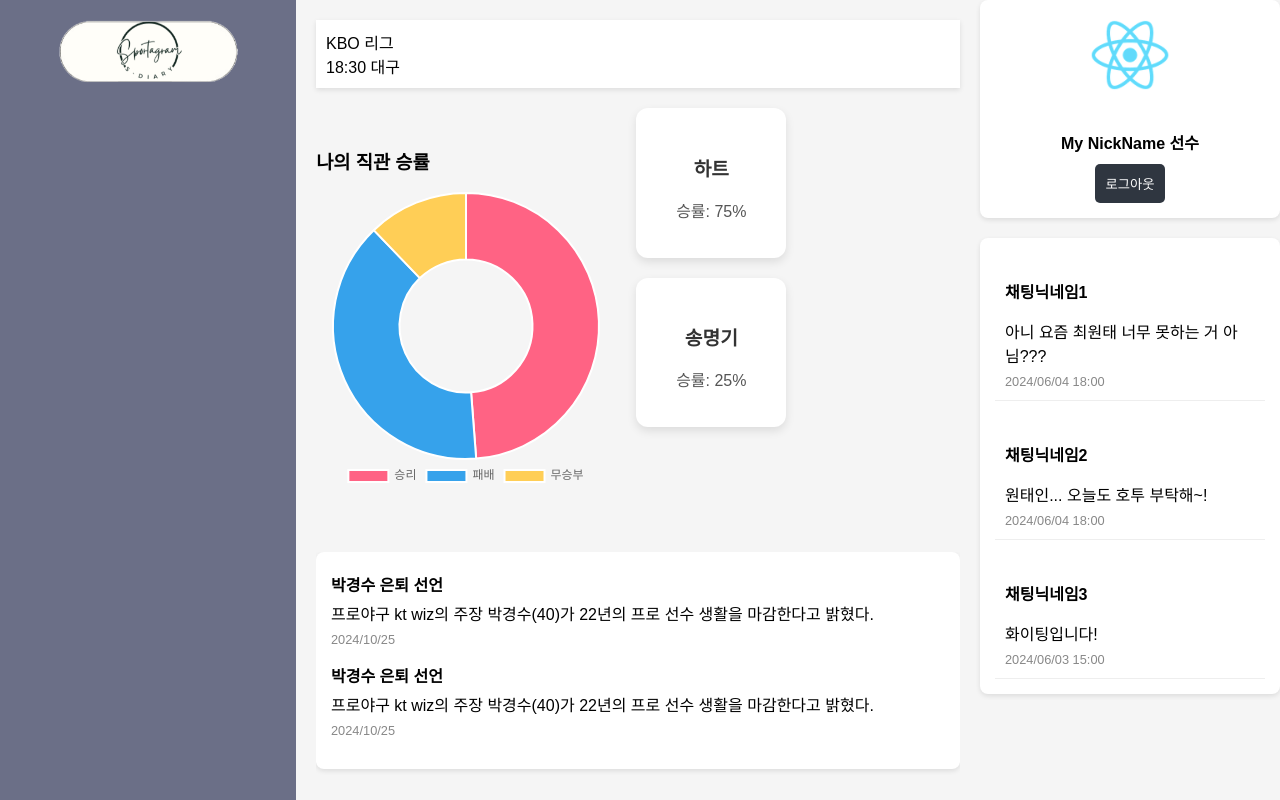
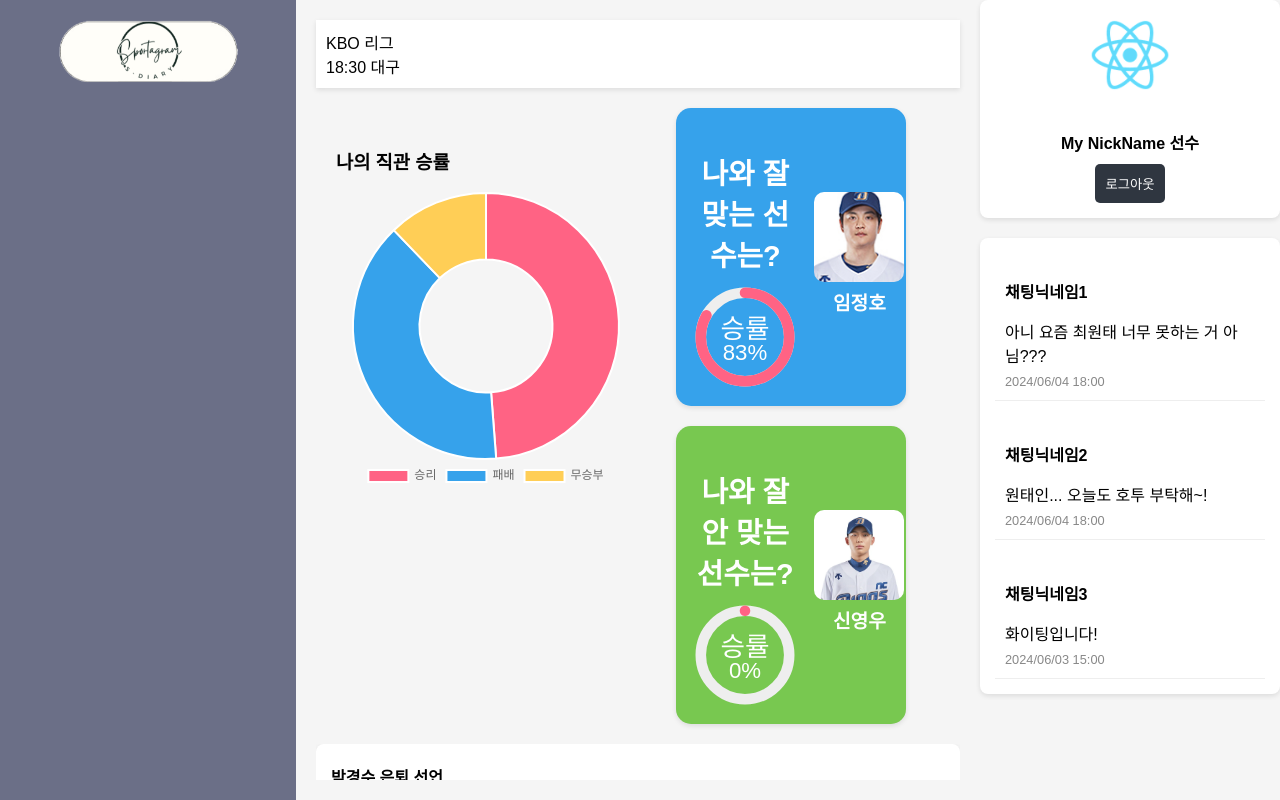
Before and after one commit to Sportagram/SportaGram, a React (Create React App) app: page /main in a window 1280 px wide. Built offline with nearby package versions, Linux system fonts and the light colour scheme; no server answers; a web font is replaced by a local one.

Commit message:
[ADD] 선수 궁합도 추가

```diff
--- a/src/Pages/Gunghab.js
+++ b/src/Pages/Gunghab.js
@@ -1,10 +1,22 @@
-import React from 'react';
+import React, { useState, useEffect } from 'react';
 import Sidebar from '../components/Sidebar';
-import GunghabTable from '../Table/Gunghab_table';
+import GunghabTable, { rows as playerData } from '../Table/Gunghab_table';
 import PlayerCard from '../components/PlayerCard';
 import '../styles/Gunghab.css';
 
 const Gunghab = () => {
+    const [bestPlayer, setBestPlayer] = useState(null);
+    const [worstPlayer, setWorstPlayer] = useState(null);
+
+    useEffect(() => {
+        if (playerData.length > 0) {
+            const best = playerData.reduce((prev, current) => (prev.winRate > current.winRate) ? prev : current);
+            const worst = playerData.reduce((prev, current) => (prev.winRate < current.winRate) ? prev : current);
+            setBestPlayer(best);
+            setWorstPlayer(worst);
+        }
+    }, []);
+
     return (
         <div className="gunghab-container">
             <Sidebar />
@@ -13,9 +25,23 @@
                     <h2>선수 궁합도</h2>
                     <p>선수님과 잘 맞는 선수를 확인할 수 있어요.</p>
                 </div>
-                <div className="player-cards-container player-cards-left-align">
-                    <PlayerCard name="하트" winRate={75} />
-                    <PlayerCard name="송명기" winRate={25} />
+                <div className="player-cards-container">
+                    {bestPlayer && (
+                        <PlayerCard
+                            name={bestPlayer.playerName}
+                            winRate={bestPlayer.winRate}
+                            imageUrl={bestPlayer.imageUrl}
+                            isBest={true}
+                        />
+                    )}
+                    {worstPlayer && (
+                        <PlayerCard
+                            name={worstPlayer.playerName}
+                            winRate={worstPlayer.winRate}
+                            imageUrl={worstPlayer.imageUrl}
+                            isBest={false}
+                        />
+                    )}
                 </div>
                 <div className="table-container">
                     <GunghabTable />
--- a/src/Pages/MainPage.js
+++ b/src/Pages/MainPage.js
@@ -1,4 +1,4 @@
-import React from 'react';
+import React, {useEffect, useState} from 'react';
 import Sidebar from '../components/Sidebar';
 import Header from '../components/Header';
 import Dashboard from '../components/Dashboard';
@@ -8,9 +8,22 @@
 import PlayerCard from '../components/PlayerCard';
 import '../styles/MainPage.css';
 import '../styles/PlayerCard.css';
+import {rows as playerData} from "../Table/Gunghab_table";
 
 // 로그인 시 사용자의 메인 페이지
 function MainPage() {
+
+    const [bestPlayer, setBestPlayer] = useState(null);
+    const [worstPlayer, setWorstPlayer] = useState(null);
+
+    useEffect(() => {
+        if (playerData.length > 0) {
+            const best = playerData.reduce((prev, current) => (prev.winRate > current.winRate) ? prev : current);
+            const worst = playerData.reduce((prev, current) => (prev.winRate < current.winRate) ? prev : current);
+            setBestPlayer(best);
+            setWorstPlayer(worst);
+        }
+    }, []);
     return (
         <div className="app-container">
             <Sidebar />
@@ -22,8 +35,22 @@
                             <Dashboard />
                         </div>
                         <div className="player-card-container">
-                            <PlayerCard name="하트" winRate={75} />
-                            <PlayerCard name="송명기" winRate={25} />
+                            {bestPlayer && (
+                                <PlayerCard
+                                    name={bestPlayer.playerName}
+                                    winRate={bestPlayer.winRate}
+                                    imageUrl={bestPlayer.imageUrl}
+                                    isBest={true}
+                                />
+                            )}
+                            {worstPlayer && (
+                                <PlayerCard
+                                    name={worstPlayer.playerName}
+                                    winRate={worstPlayer.winRate}
+                                    imageUrl={worstPlayer.imageUrl}
+                                    isBest={false}
+                                />
+                            )}
                         </div>
                     </div>
                 </div>
--- a/src/components/PlayerCard.js
+++ b/src/components/PlayerCard.js
@@ -1,10 +1,42 @@
 import React from 'react';
 import '../styles/PlayerCard.css';
-function PlayerCard({ name, winRate }) {
+
+function PlayerCard({ name, winRate, imageUrl, isBest }) {
     return (
-        <div className="player-card">
-            <h4>{name}</h4>
-            <p>승률: {winRate}%</p>
+        <div
+            className={`player-card ${isBest ? 'best-player' : 'worst-player'}`}
+            style={{ backgroundColor: isBest ? '#36A2EB' : '#78C850' }}
+        >
+            <div className="win-rate-container">
+                <h2>{isBest ? '나와 잘 맞는 선수는?' : '나와 잘 안 맞는 선수는?'}</h2>
+                <div className="win-rate-circle">
+                    <svg viewBox="0 0 36 36" className="circular-chart">
+                        <path
+                            className="circle-bg"
+                            d="M18 2.0845
+                            a 15.9155 15.9155 0 0 1 0 31.831
+                            a 15.9155 15.9155 0 0 1 0 -31.831"
+                        />
+                        <path
+                            className="circle"
+                            strokeDasharray={`${winRate}, 100`}
+                            d="M18 2.0845
+                            a 15.9155 15.9155 0 0 1 0 31.831
+                            a 15.9155 15.9155 0 0 1 0 -31.831"
+                        />
+                        <text x="18" y="16" className="percentage-text percentage-title">
+                            승률
+                        </text>
+                        <text x="18" y="24" className="percentage-text">
+                            {winRate}%
+                        </text>
+                    </svg>
+                </div>
+            </div>
+            <div className="player-profile">
+                <img src={imageUrl} alt={`${name} 프로필`} className="player-image" />
+                <p className="player-name">{name}</p>
+            </div>
         </div>
     );
 }
--- a/src/styles/Gunghab.css
+++ b/src/styles/Gunghab.css
@@ -23,7 +23,7 @@
 
 .player-cards-container {
     display: flex;
-    justify-content: flex-start; /* 왼쪽 정렬 */
+    justify-content: flex-start;
     align-items: center;
     width: 100%;
     gap: 1.5vw;
@@ -33,7 +33,7 @@
 .table-container {
     width: 90%;
     max-width: 85vw;
-    height: 550px; /* 화면에 맞추기 위해 줄인 높이 */
+    height: 550px;
     background-color: #ffffff;
     padding: 1.5vw;
     border-radius: 12px;
--- a/src/styles/PlayerCard.css
+++ b/src/styles/PlayerCard.css
@@ -1,23 +1,88 @@
 .player-card {
-    background-color: #ffffff;
-    padding: 20px;
-    box-shadow: 0px 4px 10px rgba(0, 0, 0, 0.1);
-    text-align: center;
-    border-radius: 12px;
-    transition: transform 0.2s ease;
+    display: flex;
+    align-items: center;
+    padding: 1.5vw;
+    border-radius: 15px;
+    box-shadow: 0 2px 5px rgba(0, 0, 0, 0.1);
+    width: 15vw;
+    height: auto;
+    position: relative;
+    justify-content: space-between;
+    color: #ffffff;
 }
 
-.player-card:hover {
-    transform: translateY(-5px);
+.win-rate-container {
+    text-align: center;
+    margin-right: 1.5vw;
 }
 
-.player-card h4 {
-    margin-bottom: 15px;
-    font-size: 1.2em;
-    color: #333;
+.win-rate-container h2 {
+    font-size: 1.8em;
+    margin-bottom: 1vw;
+    color: #ffffff;
 }
 
-.player-card p {
-    font-size: 1em;
-    color: #555;
+.win-rate-circle {
+    position: relative;
+    width: 100px;
+    height: 100px;
+    margin: 0 auto;
 }
+
+.circular-chart {
+    display: block;
+    max-width: 100%;
+    max-height: 100%;
+}
+
+.circle-bg {
+    fill: none;
+    stroke: #eee;
+    stroke-width: 3.8;
+}
+
+.circle {
+    fill: none;
+    stroke-width: 3.8;
+    stroke: #FF6384;
+    stroke-linecap: round;
+    animation: progress 1s ease-out forwards;
+}
+
+.percentage-text {
+    fill: #ffffff;
+    font-size: 0.5em;
+    text-anchor: middle;
+    dominant-baseline: middle;
+}
+
+.percentage-title {
+    font-size: 0.6em;
+}
+
+@keyframes progress {
+    0% {
+        stroke-dasharray: 0, 100;
+    }
+}
+
+.player-profile {
+    display: flex;
+    flex-direction: column;
+    align-items: center;
+}
+
+.player-image {
+    width: 90px;
+    height: 90px;
+    border-radius: 10px;
+    object-fit: cover;
+    margin-top: 1vw;
+}
+
+.player-name {
+    font-weight: bold;
+    font-size: 1.2em;
+    margin-top: 0.5vw;
+    text-align: center;
+}
--- a/src/styles/Sidebar.css
+++ b/src/styles/Sidebar.css
@@ -40,6 +40,13 @@
 .sidebar ul li a {
     color: white;
     text-decoration: none;
+    transition: color 0.3s ease;
+}
+
+/* 활성화된 링크의 스타일 추가 */
+.active-link a {
+    color: black;
+    font-weight: bold; /* 강조 효과를 주기 위해 폰트 굵기 조정 */
 }
 
 .user-section {
```
Also changed, not shown: src/Table/Gunghab_table.js (+17 -17 lines), src/components/Sidebar.js (+21 -16 lines), public/lim.jpg (added), public/shin.png (added).
